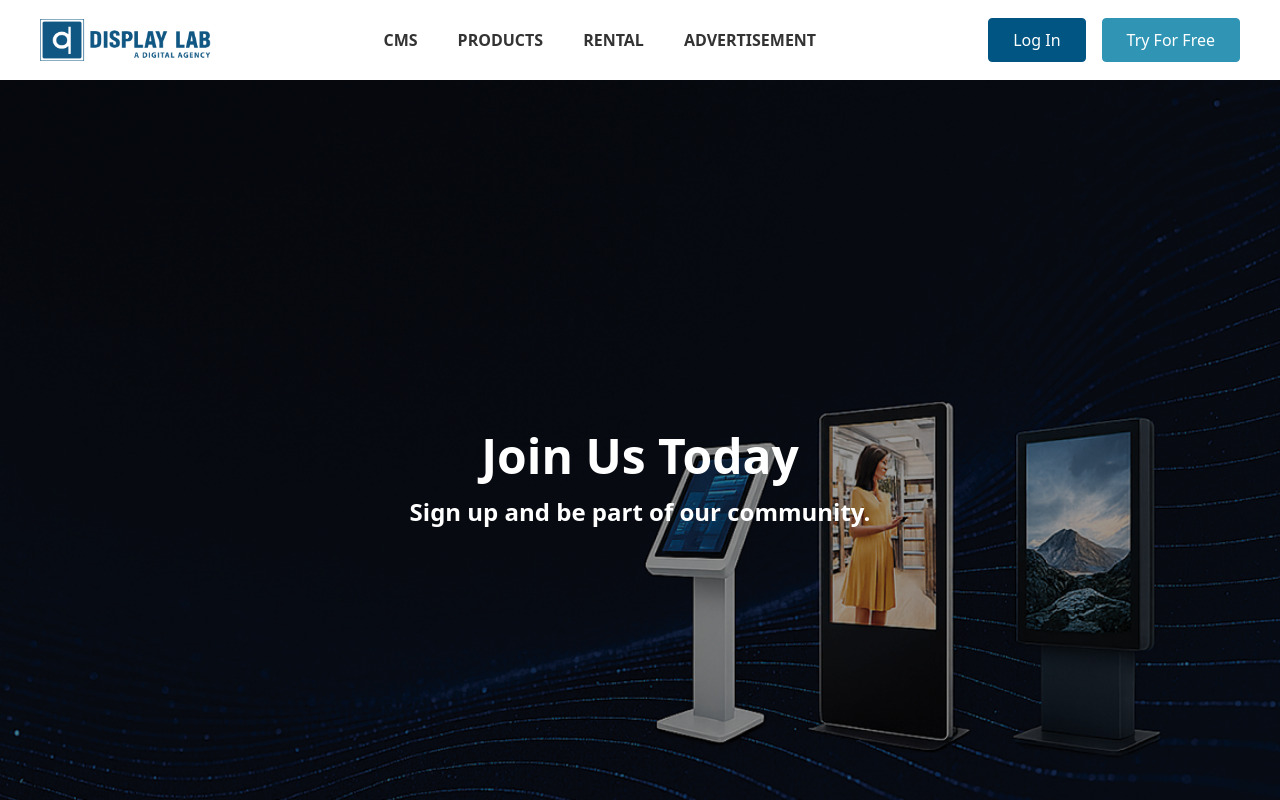
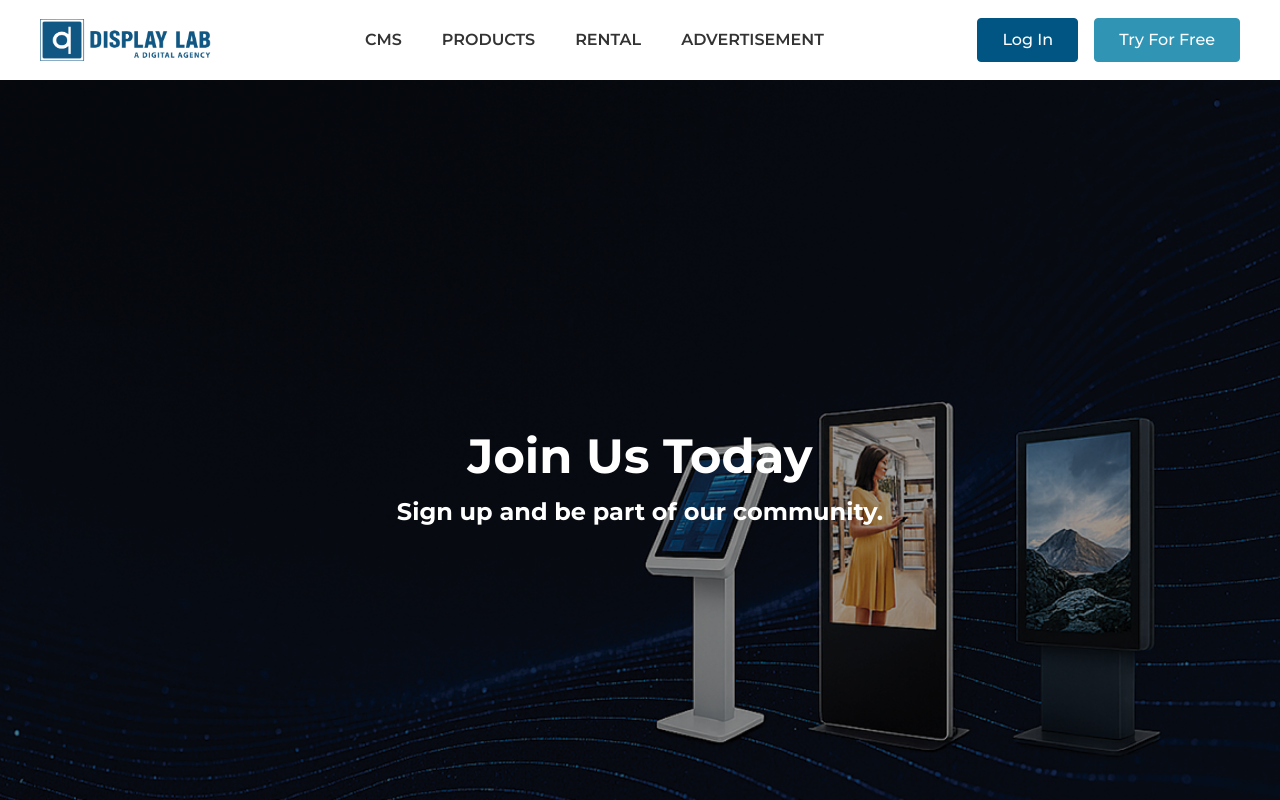
Before and after one commit to mijbah-eng/diplayLab, a Next.js app: page / in a window 1280 px wide. Shown: the top 800 px of the page. Built offline with nearby package versions, Linux system fonts and the light colour scheme.

Commit message:
font changed

```diff
--- a/src/app/layout.js
+++ b/src/app/layout.js
@@ -1,11 +1,10 @@
-import { Roboto } from "next/font/google";
+import ScrollToTopButton from "@/components/ScrollToTopButton";
+import { Montserrat } from "next/font/google";
 import "./globals.css";
-import ScrollToTopButton from "@/components/ScrollToTopButton";
 
-const roboto = Roboto({
-  variable: "--font-roboto",
-  subsets: ["latin"]
-})
+const montserrat = Montserrat({
+  subsets: ["latin"],
+});
 export const metadata = {
   title: "Display-Lab",
   description: "Generated by create next app",
@@ -14,11 +13,9 @@ export const metadata = {
 export default function RootLayout({ children }) {
   return (
     <html lang="en">
-      <body
-        className={`${roboto.variable} antialiased overflow-x-hidden`}
-      >
+      <body className={`${montserrat.className} antialiased overflow-x-hidden`}>
         {children}
-        <ScrollToTopButton/>
+        <ScrollToTopButton />
       </body>
     </html>
   );
```
